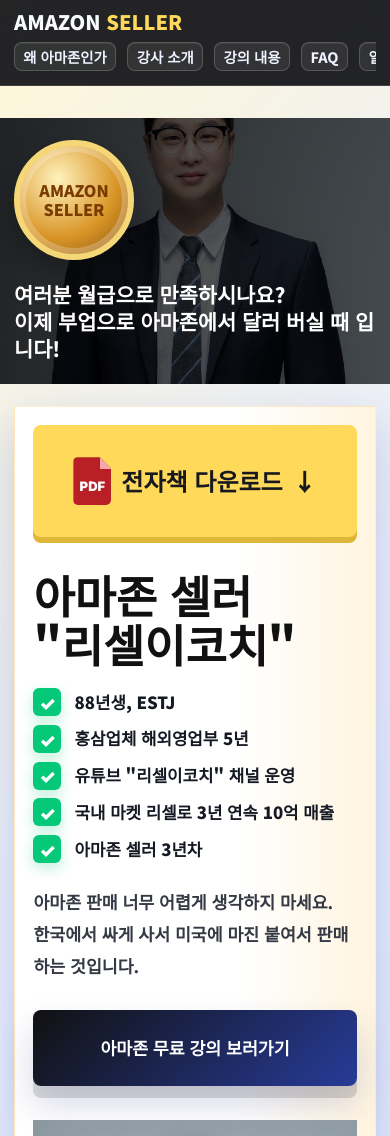
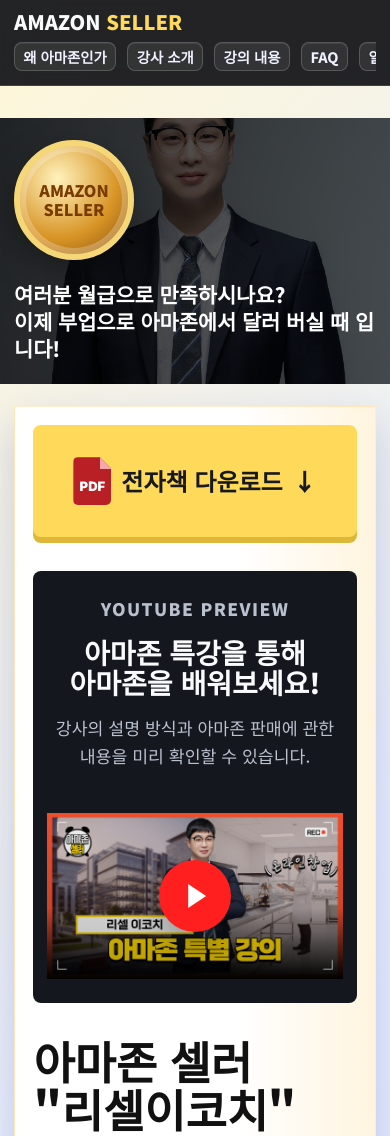
Before and after one commit to resellcoach34/git-pr, a website: page index.html in a window 390 px wide. Shown: the top 1136 px of the page. Drawn offline with Linux system fonts and the light colour scheme.

Commit message:
Place lecture preview between ebook banner and coach introduction

```diff
--- a/index.html
+++ b/index.html
@@ -24,6 +24,12 @@
     <div class="hero-top"><div class="container hero-top-inner"><div class="medal" aria-hidden="true">AMAZON<br>SELLER</div><p>여러분 월급으로 만족하시나요?<br>이제 부업으로 아마존에서 달러 버실 때 입니다!</p></div></div>
     <div class="container hero-container">
       <a class="ebook-banner" href="https://drive.google.com/file/d/1NtZtZ_V6s0uvUrSu7dWN3FpTxNUM6Go4/view?usp=drive_link" target="_blank" rel="noopener"><span class="ebook-pdf-icon" aria-hidden="true">PDF</span><strong>전자책 다운로드</strong><span class="ebook-download-icon" aria-hidden="true">↓</span></a>
+      <section class="video-section hero-video section-anchor" id="video-proof"><div class="container">
+        <div class="section-header text-center fade-in-up"><p class="eyebrow">YouTube Preview</p><h2>아마존 특강을 통해<br>아마존을 배워보세요!</h2><p>강사의 설명 방식과 아마존 판매에 관한 내용을 미리 확인할 수 있습니다.</p></div>
+        <div class="video-list fade-in-up" aria-label="강의 소개 영상 목록">
+          <article class="video-panel"><button type="button" class="video-frame video-preview" aria-label="아마존 특강 재생"><img src="amazon-lecture-thumbnail.png" width="1280" height="720" alt="아마존 특강 영상 미리보기" loading="lazy"><span class="play-badge" aria-hidden="true"></span></button></article>
+        </div>
+      </div></section>
       <div class="hero-content fade-in-up">
         <h1>아마존 셀러<br>&quot;리셀이코치&quot;</h1>
         <ul class="hero-bio-list" aria-label="리셀이코치 약력">
@@ -59,12 +65,8 @@
       <div class="sales-proof fade-in-up"><div class="sales-proof-header"><p class="eyebrow">가장 최근 매출</p><h3>실제 아마존 매출을 확인해주세요</h3></div><div class="sales-proof-grid"><article class="sales-proof-card"><div><span>2026년 6월 한 달 매출</span><strong>US$23,736.50</strong><em>약 3,590만원</em><small>2026. 7. 9 기준, 1달러 1,513원 환산</small></div><img src="sales-june-2026.png" alt="2026년 6월 아마존 판매 요약 화면, 주문 상품 판매량 US$23,736.50" width="979" height="774" loading="lazy" decoding="async"></article><article class="sales-proof-card"><div><span>2026년 1월-5월 누적 매출</span><strong>US$59,025.96</strong><em>약 9,000만원</em><small>2026. 6. 10 기준, 1달러 1,527.9원 환산</small></div><img src="sales-jan-may-2026.png" alt="2026년 1월 1일부터 5월 31일까지 아마존 판매 요약 화면, 주문 상품 판매량 US$59,025.96" width="911" height="674" loading="lazy" decoding="async"></article></div></div>
     </div></section>
 
-    <section class="video-section section-anchor" id="video-proof"><div class="container">
-      <div class="section-header text-center fade-in-up"><p class="eyebrow">YouTube Preview</p><h2>아마존 특강을 통해<br>아마존을 배워보세요!</h2><p>강사의 설명 방식과 아마존 판매에 관한 내용을 미리 확인할 수 있습니다.</p></div>
-      <div class="video-list fade-in-up" aria-label="강의 소개 영상 목록">
-        <article class="video-panel"><button type="button" class="video-frame video-preview" aria-label="아마존 특강 재생"><img src="amazon-lecture-thumbnail.png" width="1280" height="720" alt="아마존 특강 영상 미리보기" loading="lazy"><span class="play-badge" aria-hidden="true"></span></button></article>
+    <section class="video-section" aria-label="네이버 수강생 후기"><div class="container">
         <article class="review-channel-card fade-in-up"><img src="resellcoach-naver-reviews.png" alt="네이버 리셀이코치 카페의 실제 아마존 강의 수강생 후기 게시판" width="1291" height="855" loading="lazy" decoding="async"><p>실제 수강생분들의 따끈한 후기를 보고 싶으시면 네이버에<br>&quot;리셀이코치&quot; 카페로 오시면 보실 수 있습니다.</p></article>
-      </div>
     </div></section>
 
     <section class="outcome-section section-anchor" id="outcomes"><div class="container">
--- a/style.css
+++ b/style.css
@@ -476,6 +476,19 @@ section {
     background: var(--color-canvas-soft);
 }
 
+.hero-video {
+    grid-column: 1 / -1;
+    min-width: 0;
+    width: 100%;
+    padding: clamp(24px, 4vw, 48px) 0;
+    border-radius: 8px;
+    color: var(--color-text);
+}
+
+.hero-video .section-header h2 {
+    font-size: clamp(1.75rem, 4.5vw, 3.75rem);
+}
+
 .reason-section,
 .ebook-section,
 .curriculum-section {
```
Also changed, not shown: tests/validate-site.mjs (+4 -0 lines).
